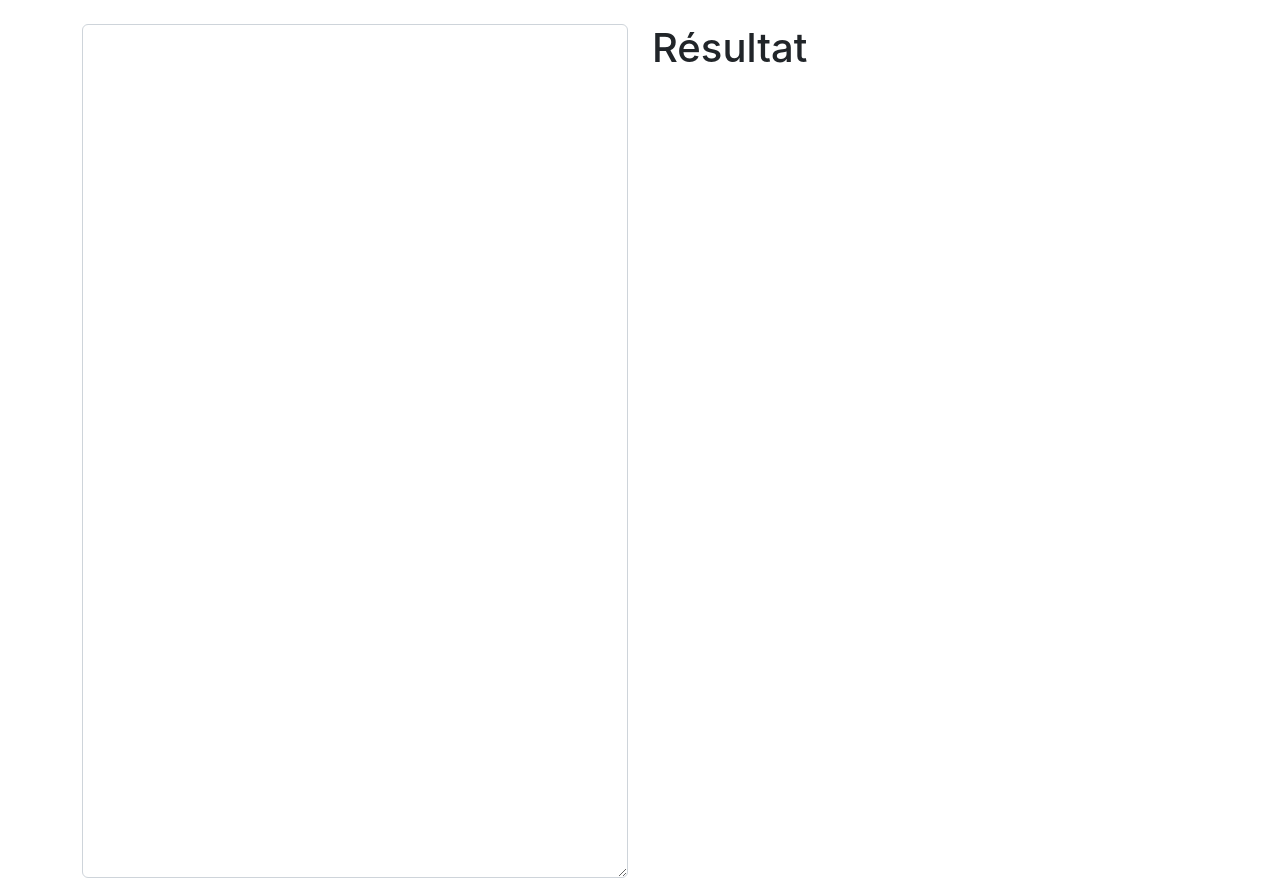
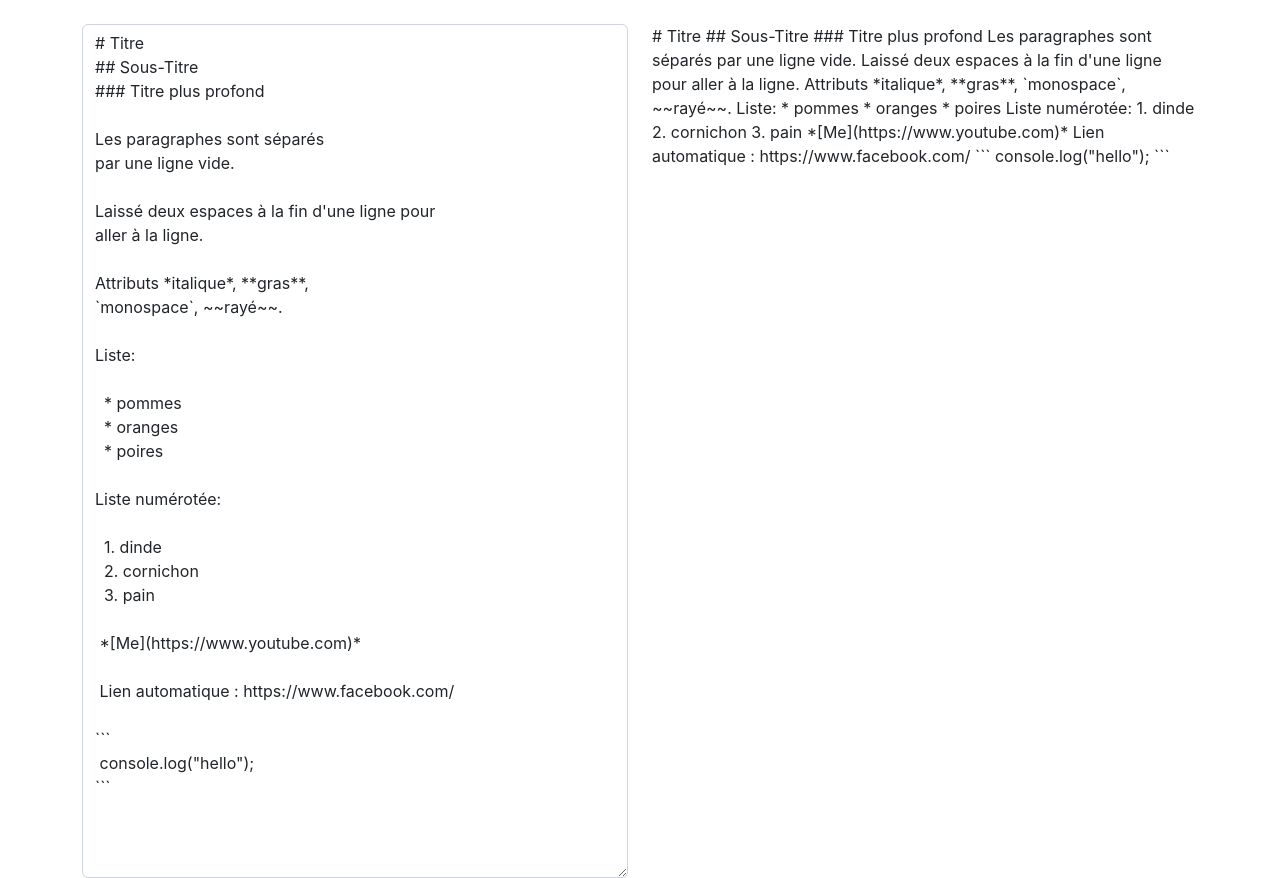
Before and after one commit to jaflih/markdown-app, a React (Create React App) app: page / in a window 1280 px wide. Built offline with nearby package versions, Linux system fonts and the light colour scheme.

Commit message:
Load sampleText in the App

```diff
--- a/src/App.js
+++ b/src/App.js
@@ -1,16 +1,16 @@
 import logo from './logo.svg';
 import './App.css';
+
+import { sampleText } from './sampleText';
 
 function App() {
   return (
     <div className="container">
       <div className="row">
         <div className="col-sm-6">
-          <textarea rows="35" className="form-control"></textarea>
+          <textarea rows="35" className="form-control" value={sampleText}></textarea>
         </div>
-        <div className="col-sm-6">
-          <h1>Résultat</h1>
-        </div>
+        <div className="col-sm-6">{sampleText}</div>
       </div>
     </div>
   );
```
